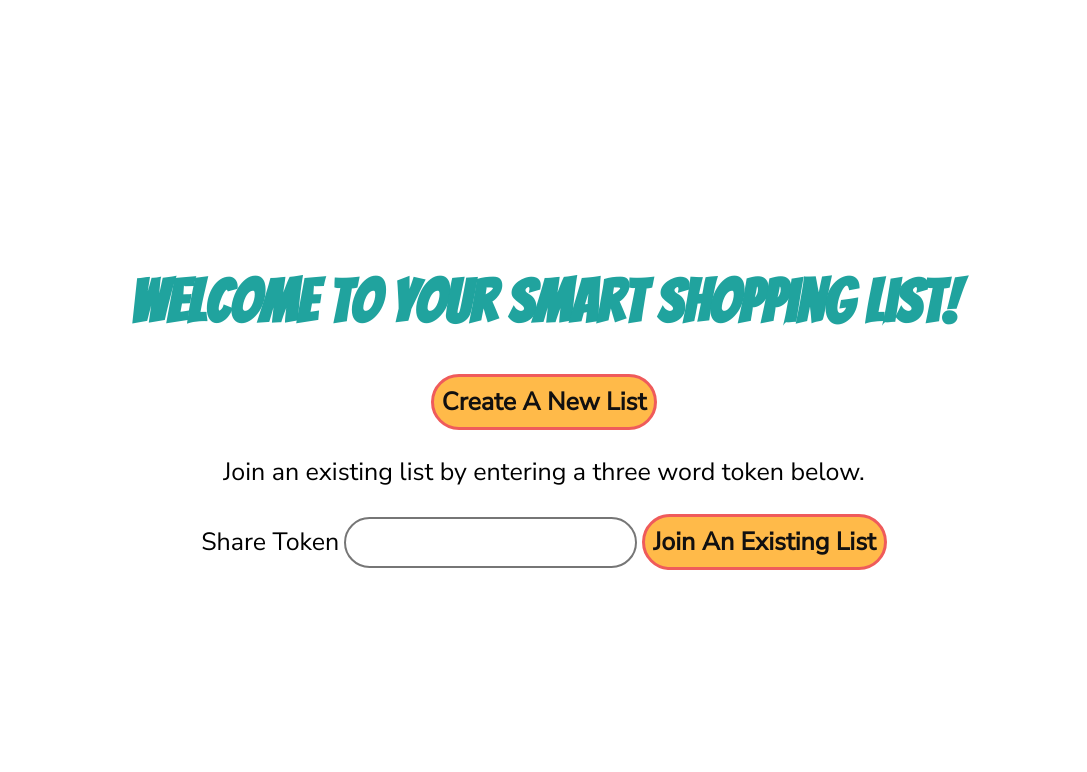
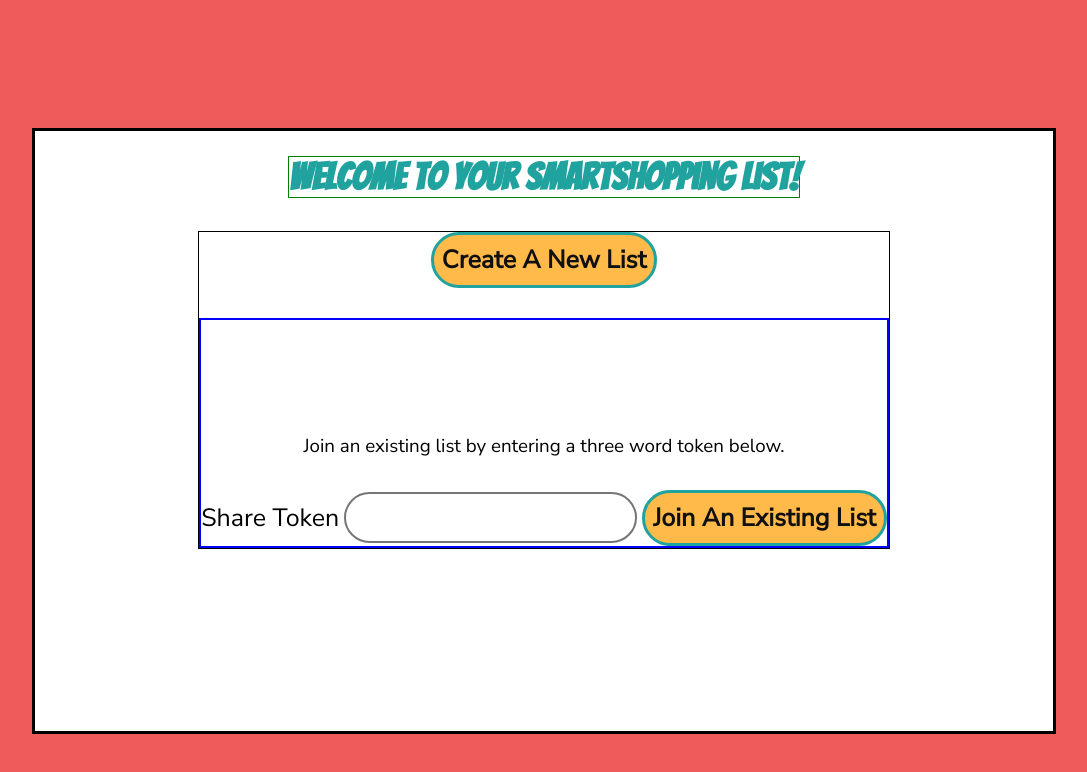
Before and after one commit to the-collab-lab/tcl-43-smart-shopping-list, a React (Create React App) app: page / in a window 1280 px wide. Shown: the top 772 px of the page, without its empty margins (96-1183 px from the left). Built offline with nearby package versions, Linux system fonts and the light colour scheme.

Commit message:
create container styling

```diff
--- a/src/App.css
+++ b/src/App.css
@@ -6,10 +6,15 @@
 
 .App {
   text-align: center;
+  margin: 10%;
+  background: white;
+  border: 3px solid black;
+  min-height: 24em;
+  height: auto;
 }
 
 button {
-  border: #ef5b5b solid 3px;
+  border: #20a39e solid 3px;
   border-radius: 3em;
   color: #111010;
   background-color: #ffba49;
@@ -20,9 +25,15 @@ button {
 
 button:hover {
   background-color: #ef5b5b;
-  border: #ffba49 3px solid;
 }
 
 input {
   border-style: solid;
 }
+h1 {
+  font-family: 'Bangers', cursive;
+  font-size: 1.5em;
+  margin-top: -2em;
+  color: #20a39e;
+  border: 1px solid green;
+}
--- a/src/components/Home/Home.css
+++ b/src/components/Home/Home.css
@@ -3,11 +3,8 @@
   justify-content: center;
   align-items: center;
   flex-direction: column;
-  min-height: 100vh;
+  margin-top: 4em;
 }
-
-.home-container h1 {
-  font-family: 'Bangers', cursive;
-  font-size: 60px;
-  color: #20a39e;
+section {
+  border: 1px solid black;
 }
--- a/src/components/Home/Home.jsx
+++ b/src/components/Home/Home.jsx
@@ -5,17 +5,14 @@ import './Home.css';
 // TO DO: Image?
 export default function Home() {
   return (
-    <>
     <div className="home-container">
       <div>
-          <h1>Welcome To Your Smart Shopping List!</h1>
+        <h1>Welcome To Your SmartShopping List!</h1>
       </div>
-
       <section>
         <NewListButton />
         <JoinExistingList />
       </section>
     </div>
-    </>
   );
 }
--- a/src/components/JoinExistingList/JoinExistingList.css
+++ b/src/components/JoinExistingList/JoinExistingList.css
@@ -0,0 +1,12 @@
+.join-p {
+  font-size: 0.75em;
+  margin-top: 6em;
+}
+.join-container {
+  position: relative;
+  border: 2px solid blue;
+  margin-top: 30px;
+}
+.join-btn {
+  margin-top: 0.5em;
+}
--- a/src/components/JoinExistingList/JoinExistingList.jsx
+++ b/src/components/JoinExistingList/JoinExistingList.jsx
@@ -25,8 +25,10 @@ export default function JoinExistingList() {
   }, [userToken]);
 
   return (
-    <div>
-      <p>Join an existing list by entering a three word token below.</p>
+    <div className="join-container">
+      <p className="join-p">
+        Join an existing list by entering a three word token below.
+      </p>
 
       <form
         onSubmit={() => {
@@ -47,7 +49,7 @@ export default function JoinExistingList() {
           onChange={(e) => setUserToken(e.target.value)}
           value={userToken}
         />
-        <button>Join An Existing List</button>
+        <button className="join-btn">Join An Existing List</button>
       </form>
     </div>
   );
--- a/src/components/List/List.css
+++ b/src/components/List/List.css
@@ -1,6 +1,14 @@
+.list-container {
+  display: flex;
+  flex-direction: column;
+  justify-content: center;
+  align-content: center;
+  margin-top: 3.8em;
+}
 .reset-button {
-  margin-left: 10px;
+  margin: 10px auto;
   width: 150px;
+  font-size: 0.5em;
 }
 
 .search-input {
@@ -9,6 +17,9 @@
   height: 45px;
   padding-left: 5px;
 }
+.search-style {
+  width: 8em;
+}
 
 ul {
   list-style-type: none;
@@ -16,27 +27,17 @@ ul {
 }
 
 .soon {
-  background-color: green;
+  background-color: #20a39e;
 }
 
 .kinda-soon {
-  background-color: blue;
+  background-color: #ffba49;
 }
 
 .not-soon {
-  background-color: purple;
+  background-color: #ef5b5b;
 }
 
 .inactive {
-  background-color: gray;
+  background-color: #a4a9ad;
 }
-
-.delete-image {
-  width: 20px;
-  height: auto;
-}
-
-#delete-button {
-  border-radius: 15px;
-  background-color: #e15d5d;
-}
--- a/src/components/List/List.jsx
+++ b/src/components/List/List.jsx
@@ -44,7 +44,7 @@ export default function List() {
   }, [userToken]);
 
   return (
-    <>
+    <div className="list-container">
       <h1>Shopping List</h1>
       {docs.length === 0 ? (
         <div>
@@ -60,7 +60,7 @@ export default function List() {
       ) : (
         <div>
           <input
-            className="search-input"
+            className="search-input search-style"
             type="text"
             placeholder="Search..."
             value={searchInputValue}
@@ -73,7 +73,7 @@ export default function List() {
             className="reset-button"
             onClick={() => setSearchInputValue(() => '')}
           >
-            Reset
+            Clear Search
           </button>
 
           <ul>
@@ -92,6 +92,6 @@ export default function List() {
         </div>
       )}
       <Nav />
-    </>
+    </div>
   );
 }
--- a/src/components/ListItem/ListItem.css
+++ b/src/components/ListItem/ListItem.css
@@ -0,0 +1,9 @@
+.delete-image {
+  width: 20px;
+  height: auto;
+}
+
+#delete-button {
+  border-radius: 15px;
+  background-color: #e15d5d;
+}
--- a/src/components/Nav/Nav.css
+++ b/src/components/Nav/Nav.css
@@ -13,6 +13,7 @@ nav {
   align-items: center;
   position: fixed;
   bottom: 0;
+  left: 0;
   width: 100%;
   padding: 8px;
   background-color: #23001e;
--- a/src/index.css
+++ b/src/index.css
@@ -1,11 +1,14 @@
 body {
   margin: 0;
+  position: relative;
   font-family: -apple-system, BlinkMacSystemFont, 'Segoe UI', 'Roboto', 'Oxygen',
     'Ubuntu', 'Cantarell', 'Fira Sans', 'Droid Sans', 'Helvetica Neue',
     sans-serif;
   -webkit-font-smoothing: antialiased;
   -moz-osx-font-smoothing: grayscale;
-  position: relative;
+  background: #ef5b5b;
+  height: 100%;
+  width: 100%;
 }
 
 code {
```
Lines whose indentation alone changed are shown as unchanged.
